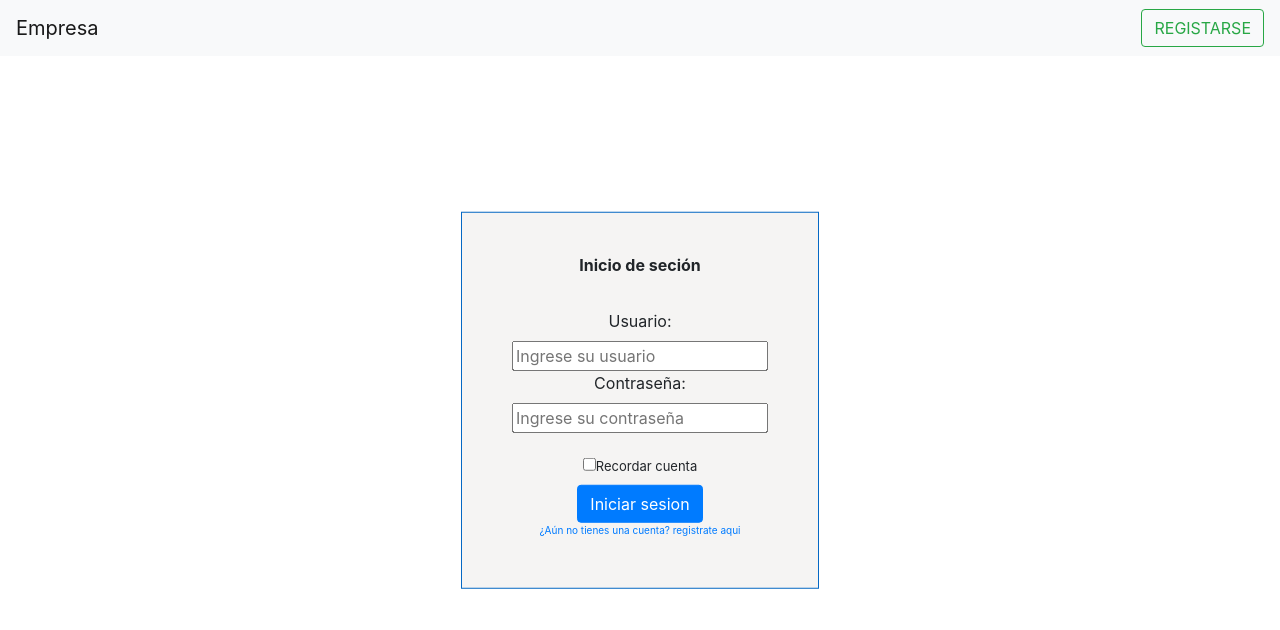
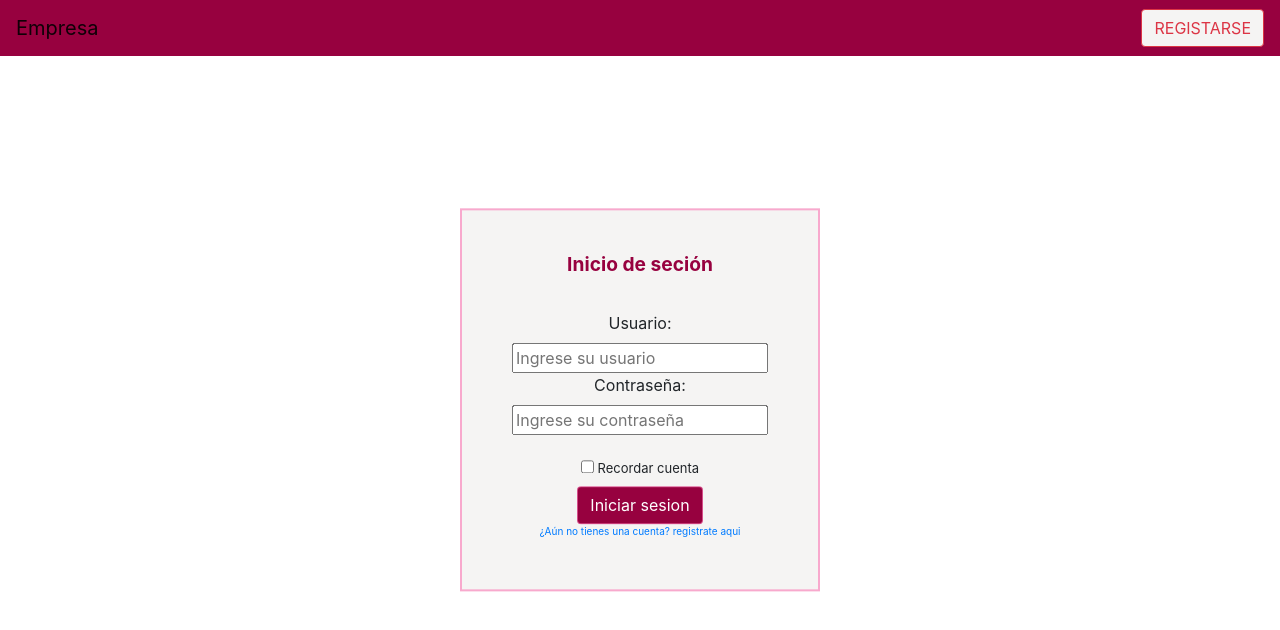
Before and after one commit to rylmfqt28/Gestion_Usuarios, a React (Create React App) app in the folder client/: page / in a window 1280 px wide. Shown: the top 630 px of the page. Built offline with nearby package versions, Linux system fonts and the light colour scheme.

Commit message:
estilos y colores al Login

```diff
--- a/client/src/App.css
+++ b/client/src/App.css
@@ -4,7 +4,7 @@
   left: 50%;
   top: 50%;
   transform: translate(-50%, -50%);
-  border: 1px solid rgb(5, 104, 196);
+  border: 2px solid rgba(250, 124, 183, 0.623);
   padding:  50px;
   background-color: rgb(245, 244, 243);
 }
@@ -15,12 +15,31 @@
   margin-top: -10px;
 
 }
+
+.title-inicio{
+  font-size:larger;
+  color:rgb(151, 1, 63);
+}
 .enlaceRegister{
   font-size: x-small;
 }
 .checkbox{
   font-size: small;
 }
-.navbar{
-  background-color:rgb(5, 104, 196);
+.navbar-light{
+  background-color:rgb(151, 1, 63);
+  text-decoration-color: aliceblue;
 }
+.btn-outline-danger{
+
+  background-color:rgb(245, 244, 243);
+}
+.btn-primary{
+  background-color:rgb(151, 1, 63);
+  border-color: rgba(250, 124, 183, 0.623);
+}
+.btn-primary:hover {
+  background: rgb(255, 0, 98);
+  border-color: rgba(250, 124, 183, 0.623);
+  color:white
+}
--- a/client/src/App.js
+++ b/client/src/App.js
@@ -9,11 +9,11 @@ function App() {
   return (
     <div>
       <div className="barraNav">
-        <nav className="navbar navbar-light bg-light justify-content-between">
+        <nav className="navbar navbar-light justify-content-between">
           <a className="navbar-brand">Empresa</a>
           <form className="form-inline">
 
-            <button className="btn btn-outline-success my-2 my-sm-0" type="submit">REGISTARSE</button>
+            <button className="btn btn-outline-danger my-2 my-sm-0" type="submit">REGISTARSE</button>
           </form>
         </nav>
       </div>
@@ -22,10 +22,10 @@ function App() {
       <div className="containerPrincipal">
 
 
-
+        <from>
           <div className="containerSecundario">
             <div className="from-group">
-            <label>
+              <label className="title-inicio">
                 <b>
                   Inicio de seción
                         </b>
@@ -54,10 +54,10 @@ function App() {
               <br />
               <br />
               <div className="checkbox">
-              <label>
+
                 <input
                   type="checkbox" value=""
-                />
+                />  <label>
                   Recordar cuenta
                           </label>
 
@@ -74,8 +74,9 @@ function App() {
 
             </div>
           </div>
+        </from>
+      </div>
 
-      </div>
     </div>
 
   );
```
Lines whose indentation alone changed are shown as unchanged.
